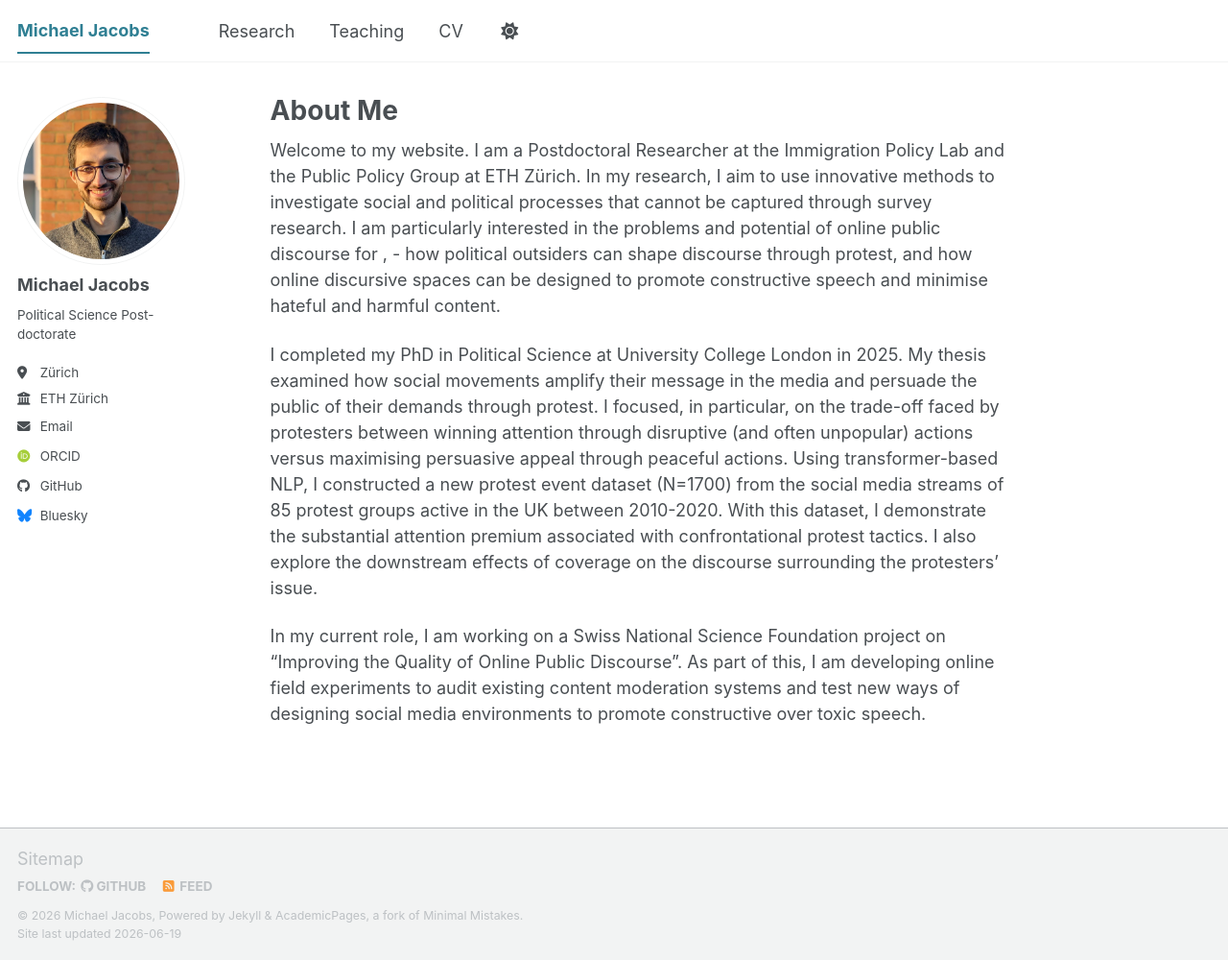
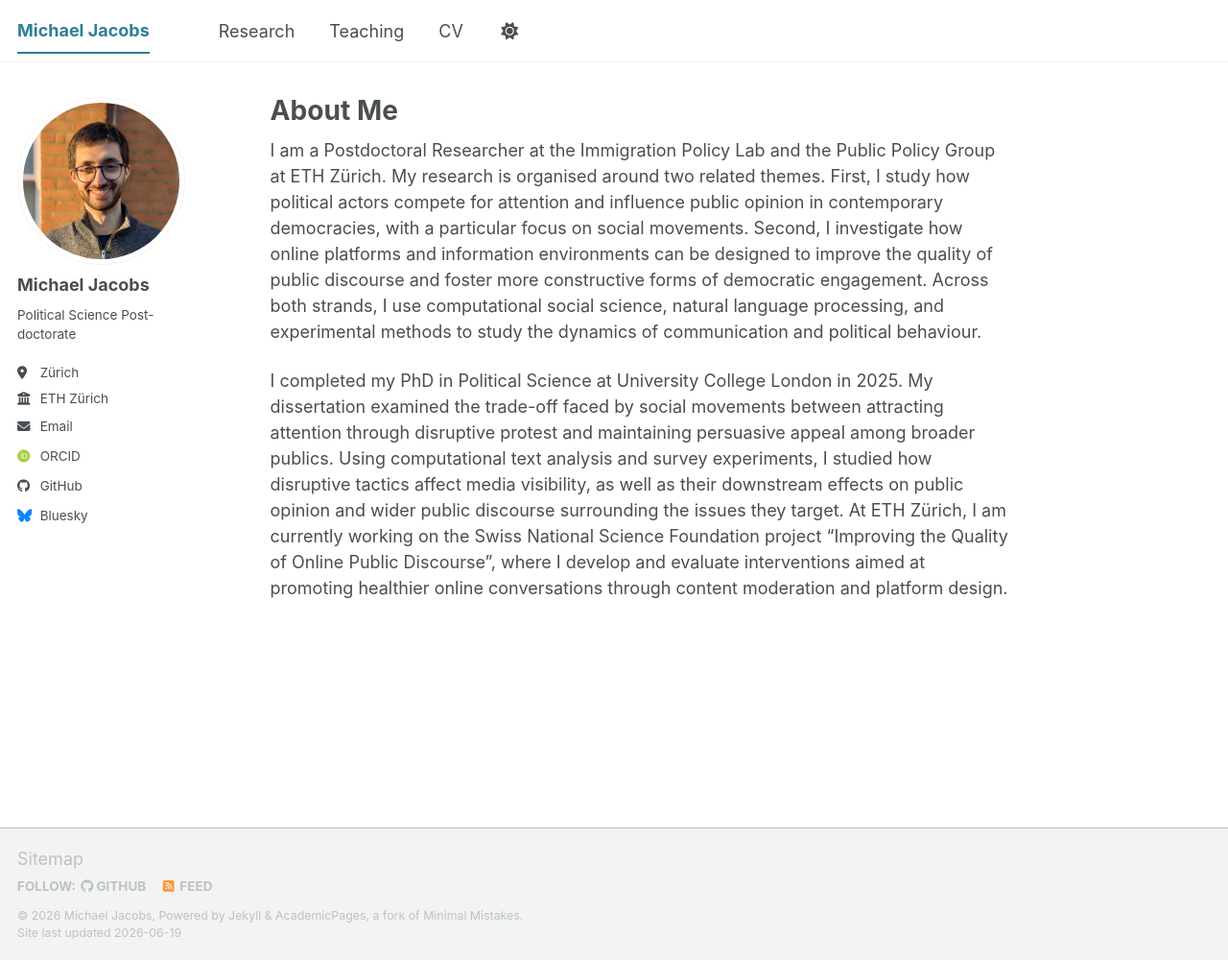
Before and after one commit to michaeljsj/michaeljsj.github.io, a Jekyll site: the page built from _pages/about.md, in a window 1280 px wide and 1000 px high. Shown: the whole window at 96% size. Built offline with Jekyll 4.4.1, drawn with Linux system fonts in a browser that asks for light colours; some web fonts are replaced; a script bundle is joined from its source files by our own code; library files that are not in the unit come from our copies.

Commit message:
Update about.md

```diff
--- a/_pages/about.md
+++ b/_pages/about.md
@@ -7,8 +7,6 @@ redirect_from:
   - /about.html
 ---
 
-Welcome to my website. I am a Postdoctoral Researcher at the Immigration Policy Lab and the Public Policy Group at ETH Zürich. In my research, I aim to use innovative methods to investigate social and political processes that cannot be captured through survey research. I am particularly interested in the problems and potential of online public discourse for ,  - how political outsiders can shape discourse through protest, and how online discursive spaces can be designed to promote constructive speech and minimise hateful and harmful content.
+I am a Postdoctoral Researcher at the Immigration Policy Lab and the Public Policy Group at ETH Zürich. My research is organised around two related themes. First, I study how political actors compete for attention and influence public opinion in contemporary democracies, with a particular focus on social movements. Second, I investigate how online platforms and information environments can be designed to improve the quality of public discourse and foster more constructive forms of democratic engagement. Across both strands, I use computational social science, natural language processing, and experimental methods to study the dynamics of communication and political behaviour.
 
-I completed my PhD in Political Science at University College London in 2025. My thesis examined how social movements amplify their message in the media and persuade the public of their demands through protest. I focused, in particular, on the trade-off faced by protesters between winning attention through disruptive (and often unpopular) actions versus maximising persuasive appeal through peaceful actions. Using transformer-based NLP, I constructed a new protest event dataset (N=1700) from the social media streams of 85 protest groups active in the UK between 2010-2020. With this dataset, I demonstrate the substantial attention premium associated with confrontational protest tactics. I also explore the downstream effects of coverage on the discourse surrounding the protesters' issue.
-
-In my current role, I am working on a Swiss National Science Foundation project on "Improving the Quality of Online Public Discourse". As part of this, I am developing online field experiments to audit existing content moderation systems and test new ways of designing social media environments to promote constructive over toxic speech.
+I completed my PhD in Political Science at University College London in 2025. My dissertation examined the trade-off faced by social movements between attracting attention through disruptive protest and maintaining persuasive appeal among broader publics. Using computational text analysis and survey experiments, I studied how disruptive tactics affect media visibility, as well as their downstream effects on public opinion and wider public discourse surrounding the issues they target. At ETH Zürich, I am currently working on the Swiss National Science Foundation project “Improving the Quality of Online Public Discourse”, where I develop and evaluate interventions aimed at promoting healthier online conversations through content moderation and platform design.
```
